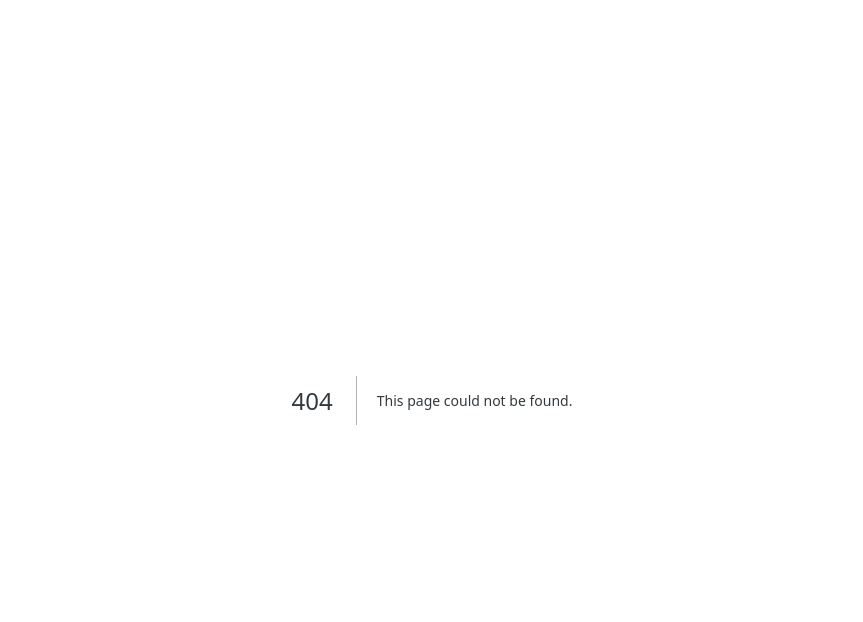
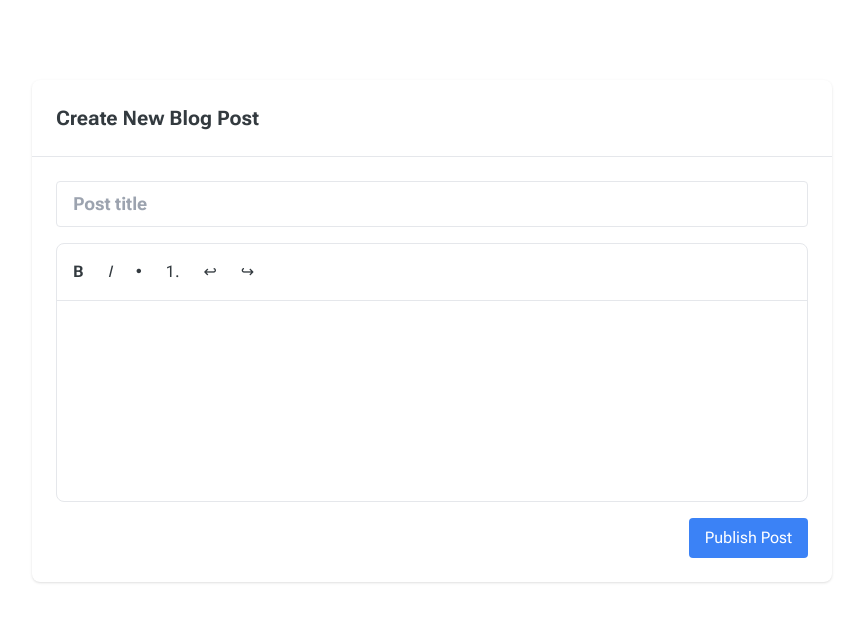
Before and after one commit to MrAghaei/mohammadaghaei-personal-website, a Next.js app: page /admin in a window 1280 px wide. Before the commit this address had no page. Shown: the top 622 px of the page, without its empty margins (208-1071 px from the left). Built offline with nearby package versions, Linux system fonts and the light colour scheme.

Commit message:
[#14-ADD] tiptap

```diff
--- /dev/null
+++ b/app/_components/BlogEditor.tsx
@@ -0,0 +1,125 @@
+"use client";
+import React, { useState } from "react";
+import { useEditor, EditorContent } from "@tiptap/react";
+import StarterKit from "@tiptap/starter-kit";
+
+const BlogEditor = () => {
+  const [title, setTitle] = useState("");
+
+  const editor = useEditor({
+    extensions: [StarterKit],
+    content: "",
+    editorProps: {
+      attributes: {
+        class:
+          "prose prose-slate focus:outline-none max-w-none min-h-[200px] p-4",
+      },
+    },
+  });
+
+  const handleSubmit = async () => {
+    if (!editor) return;
+
+    const postData = {
+      title,
+      content: editor.getHTML(),
+      createdAt: new Date().toISOString(),
+    };
+
+    // Here you would typically send postData to your backend
+    console.log("Post data:", postData);
+  };
+
+  if (!editor) return null;
+
+  return (
+    <div className="w-full max-w-4xl mx-auto bg-white rounded-lg shadow">
+      <div className="p-6 border-b">
+        <h2 className="text-xl font-bold">Create New Blog Post</h2>
+      </div>
+
+      <div className="p-6 space-y-4">
+        <input
+          type="text"
+          placeholder="Post title"
+          value={title}
+          onChange={(e) => setTitle(e.target.value)}
+          className="w-full px-4 py-2 text-lg font-bold border rounded focus:outline-none focus:ring-2 focus:ring-blue-500"
+        />
+
+        <div className="border rounded-lg">
+          <div className="border-b p-2 flex gap-2">
+            <button
+              onClick={() => editor.chain().focus().toggleBold().run()}
+              className={`p-2 rounded hover:bg-gray-100 ${
+                editor.isActive("bold") ? "bg-gray-200" : ""
+              }`}
+              title="Bold"
+            >
+              <strong>B</strong>
+            </button>
+
+            <button
+              onClick={() => editor.chain().focus().toggleItalic().run()}
+              className={`p-2 rounded hover:bg-gray-100 ${
+                editor.isActive("italic") ? "bg-gray-200" : ""
+              }`}
+              title="Italic"
+            >
+              <em>I</em>
+            </button>
+
+            <button
+              onClick={() => editor.chain().focus().toggleBulletList().run()}
+              className={`p-2 rounded hover:bg-gray-100 ${
+                editor.isActive("bulletList") ? "bg-gray-200" : ""
+              }`}
+              title="Bullet List"
+            >
+              •
+            </button>
+
+            <button
+              onClick={() => editor.chain().focus().toggleOrderedList().run()}
+              className={`p-2 rounded hover:bg-gray-100 ${
+                editor.isActive("orderedList") ? "bg-gray-200" : ""
+              }`}
+              title="Numbered List"
+            >
+              1.
+            </button>
+
+            <button
+              onClick={() => editor.chain().focus().undo().run()}
+              className="p-2 rounded hover:bg-gray-100"
+              title="Undo"
+            >
+              ↩
+            </button>
+
+            <button
+              onClick={() => editor.chain().focus().redo().run()}
+              className="p-2 rounded hover:bg-gray-100"
+              title="Redo"
+            >
+              ↪
+            </button>
+          </div>
+
+          <EditorContent editor={editor} />
+        </div>
+
+        <div className="flex justify-end">
+          <button
+            onClick={handleSubmit}
+            className="px-4 py-2 bg-blue-500 text-white rounded hover:bg-blue-600 focus:outline-none focus:ring-2 focus:ring-blue-500"
+          >
+            Publish Post
+          </button>
+        </div>
+      </div>
+    </div>
+  );
+};
+
+export default BlogEditor;
--- /dev/null
+++ b/app/admin/page.tsx
@@ -0,0 +1,11 @@
+import BlogEditor from "@/app/_components/BlogEditor";
+
+function Page() {
+  return (
+    <div className="px-60 py-20">
+      <BlogEditor />
+    </div>
+  );
+}
+
+export default Page;
--- a/package.json
+++ b/package.json
@@ -10,12 +10,16 @@
   },
   "dependencies": {
     "@supabase/supabase-js": "^2.47.10",
+    "@tiptap/pm": "^2.11.0",
+    "@tiptap/react": "^2.11.0",
+    "@tiptap/starter-kit": "^2.11.0",
     "@vercel/analytics": "^1.4.1",
     "aos": "^2.3.4",
     "next": "15.1.3",
     "react": "^19.0.0",
     "react-dom": "^19.0.0",
-    "react-icons": "^5.4.0"
+    "react-icons": "^5.4.0",
+    "sass": "^1.83.1"
   },
   "devDependencies": {
     "@eslint/js": "^9.17.0",
```
Also changed, not shown: 1 other file (tests, documents, lock files or other folders).
